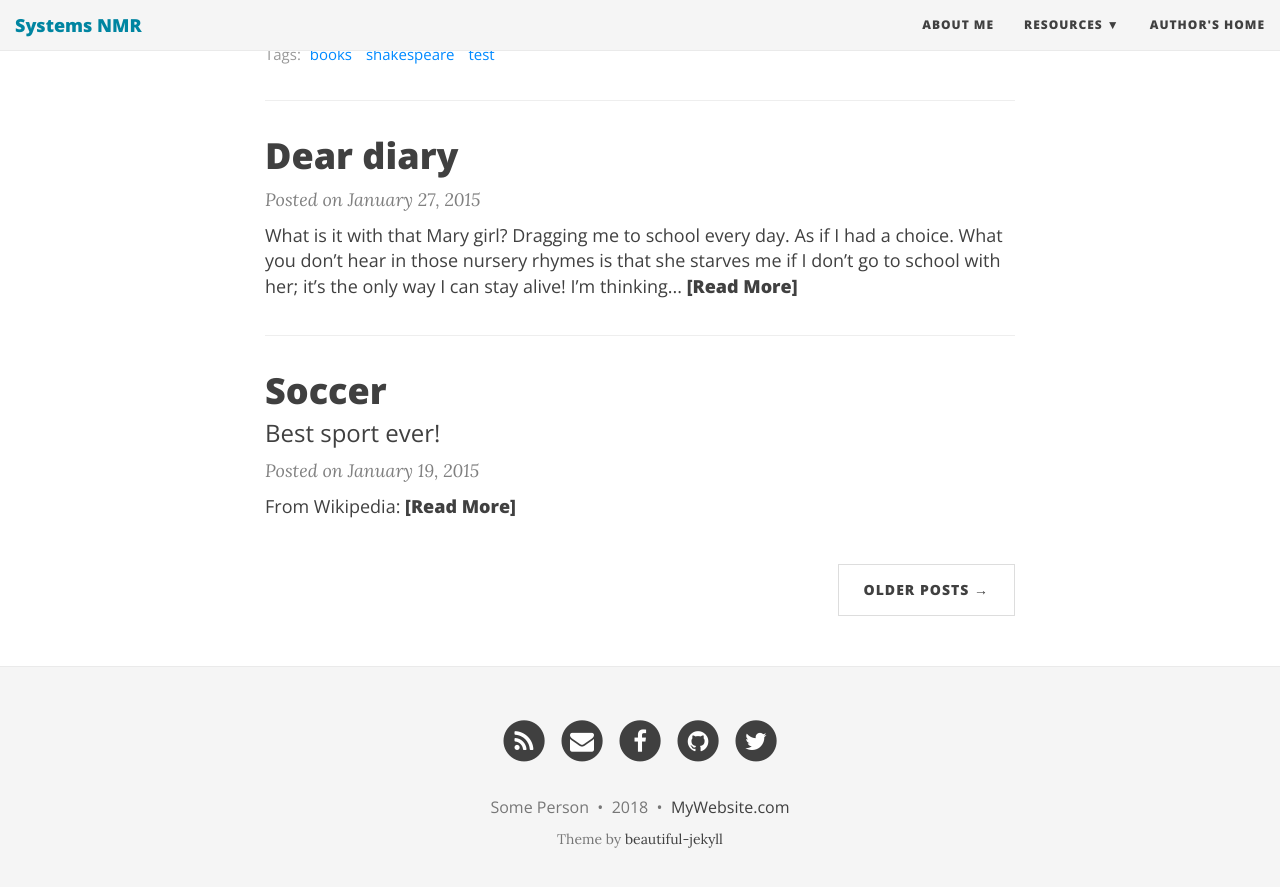
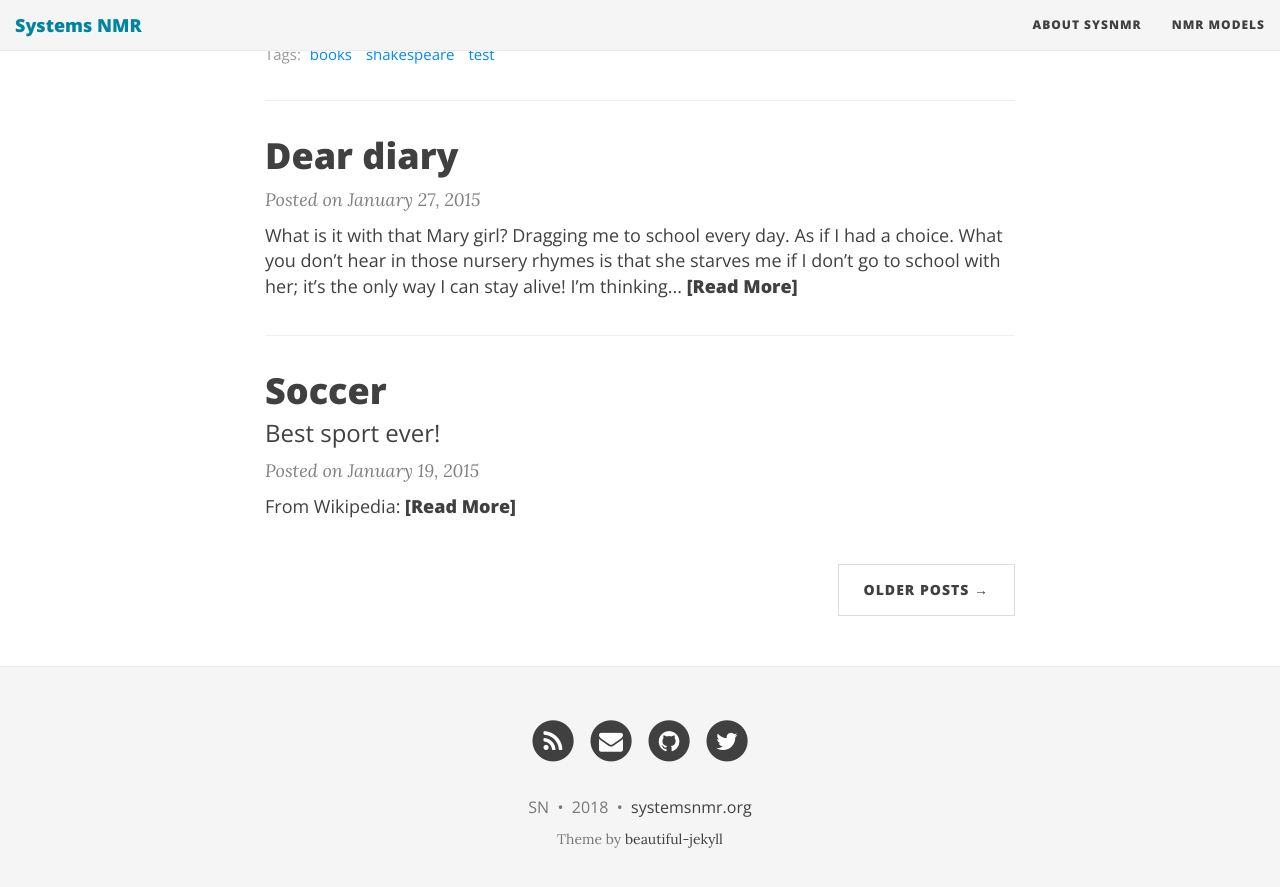
Before and after one commit to systemsnmr/systemsnmr.github.io, a Jekyll site: the page built from index.html, in a window 1280 px wide and 900 px high, scrolled down 1134 px. Shown: the top 887 px of the window. Built offline with Jekyll 4.4.1, drawn with Linux system fonts in a browser that asks for light colours; nearby versions of some CDN libraries; the list of posts is cut into pages by our own code.

Commit message:
init edit o config

```diff
--- a/_config.yml
+++ b/_config.yml
@@ -4,7 +4,7 @@
 # baseurl is the website's URL without the hostname
 
 # If you are building a simple GitHub user page (http://username.github.io) then use these settings:
-url: "http://username.github.io"
+url: "http://systemsnmr.github.io"
 baseurl: ""
 
 # If you are building a GitHub project page then use these settings:
@@ -17,18 +17,19 @@ baseurl: ""
 title: Systems NMR
 
 # Short description of your site
-description: Catalog of NMR-driven biomolecular network reconstructions
+description: NMR-driven biomolecular network reconstructions
 
 # --- Navigation bar options --- #
 
 # List of links in the navigation bar
 navbar-links:
-  About Me: "aboutme"
-  Resources:
-    - Beautiful Jekyll: "http://deanattali.com/beautiful-jekyll/"
-    - Learn markdown: "http://www.markdowntutorial.com/"
-    - GitHub Pages: "https://pages.github.com/"
-  Author's home: "http://deanattali.com"
+  About SysNMR: "aboutme"
+  NMR models: "catalog"
+#  Resources:
+#    - Beautiful Jekyll: "http://deanattali.com/beautiful-jekyll/"
+#    - Learn markdown: "http://www.markdowntutorial.com/"
+#    - GitHub Pages: "https://pages.github.com/"
+#  Author's home: "http://deanattali.com"
 
 # Image to show in the navigation bar - image must be a square (width = height)
 # Remove this parameter if you don't want an image in the navbar
@@ -64,7 +65,7 @@ footer-link-col: "#404040"
 # Change all these values or delete the ones you don't want.
 # Important: you must keep the "name" parameter, everything else you can remove
 author:
-  name: Some Person
+  name: SN
 
 # Select your active Social Network Links.
 # Uncomment the links you want to show in the footer and add your information to each link.
@@ -72,10 +73,10 @@ author:
 # If you want to add a new link that isn't here, you'll need to also edit the file _data/SocialNetworks.yml
 social-network-links:
   rss: true
-  email: "someone@example.com"
-  facebook: daattali
-  github: daattali
-  twitter: daattali
+  email: "systemsnmr ~ gмаil ~ com"
+#  facebook: daattali
+  github: systemsnmr
+  twitter: systemsnmr
 #  reddit: yourname
 #  google-plus: +DeanAttali
 #  linkedin: daattali
@@ -99,7 +100,7 @@ share-links-active:
 
 # How to display the link to the website in the footer
 # Remove this if you don't want a link in the footer
-url-pretty: "MyWebsite.com"  # eg. "deanattali.com/beautiful-jekyll"
+url-pretty: "systemsnmr.org"  # eg. "deanattali.com/beautiful-jekyll"
 
 # --- Web Statistics Section --- #
 
```
